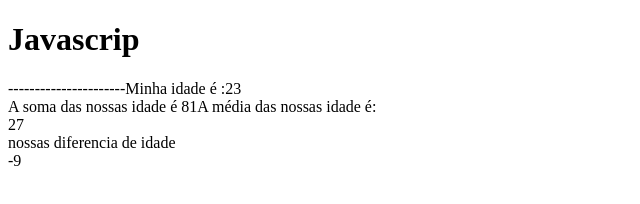
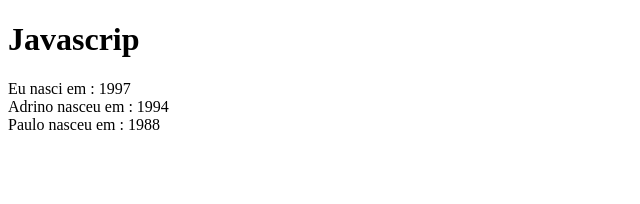
Before and after one commit to henriquem487/apostila-casa_codigo, a plain HTML site: page index.html in a window 1280 px wide. Shown: the whole page, without its empty margins (0-640 px from the left). Drawn offline with Linux system fonts and the light colour scheme.

Commit message:
utilizando variaveis com javascrip

```diff
--- a/index.html
+++ b/index.html
@@ -8,12 +8,9 @@
 	<h1>Javascrip</h1>
 
 	<script >
-	document.write("----------------------");
-	document.write("Minha idade é :"+ 23+"<br>");
-	document.write("A soma das nossas idade é ");
-	document.write(23+32+26);
-	document.write("A média das nossas idade é: <br>"+ ((23+32+26)/3)+"<br>");
-	document.write("nossas diferencia de idade<br>" + (23-32));
+		document.write("Eu nasci em : "+ (2020 - 23)+"<br>");
+		document.write("Adrino nasceu em : "+ (2020-26)+"<br>");
+		document.write("Paulo nasceu em : "+ (2020-32)+"<br>");
 	</script>
 </body>
 </html>
```
